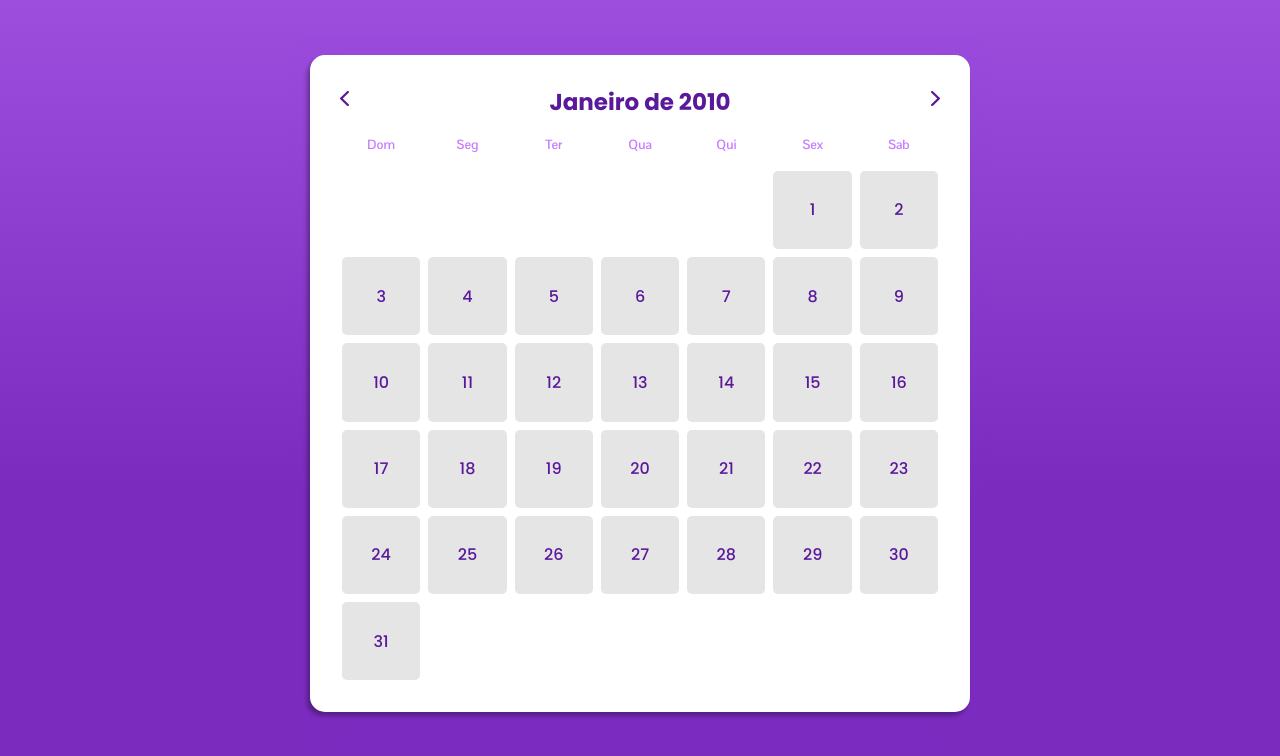
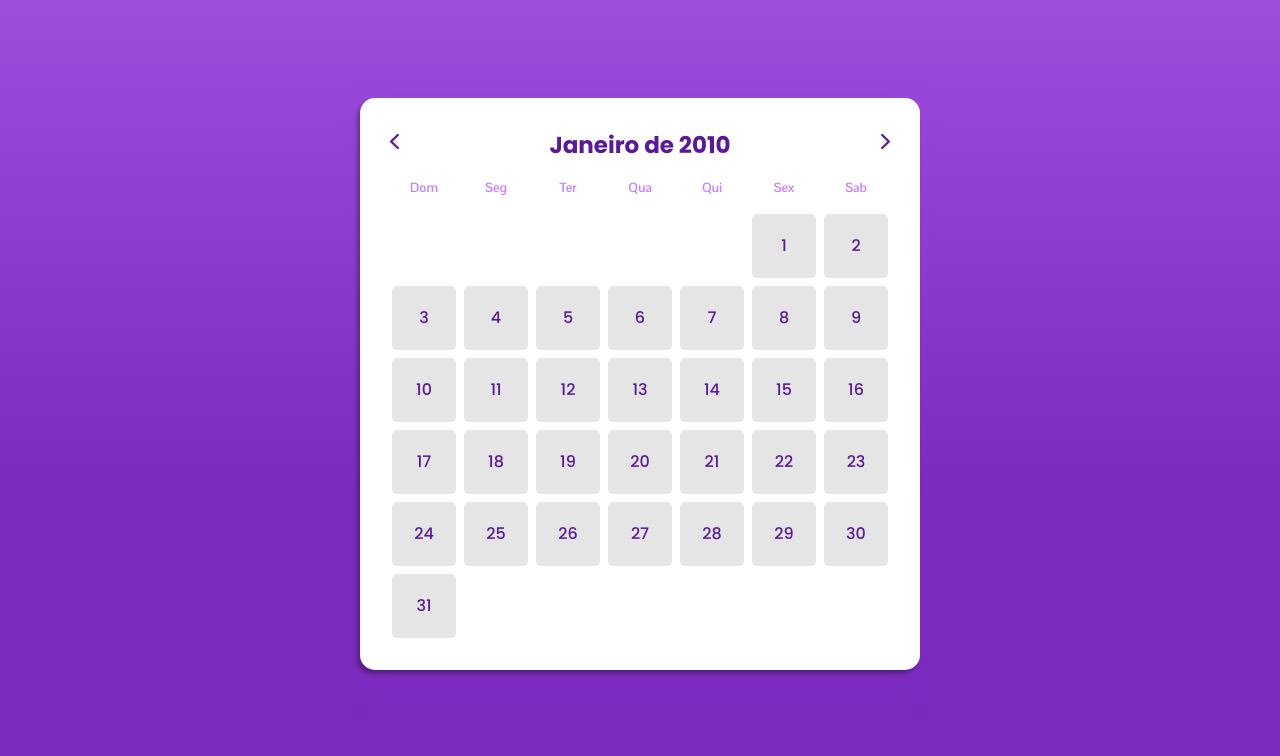
Before and after one commit to alysson-melo/calendario_pout, a plain HTML site: page index.html in a window 1280 px wide. Drawn offline with Linux system fonts and the light colour scheme.

Commit message:
Adiconar o user-select: none no CSS

```diff
--- a/style.css
+++ b/style.css
@@ -47,7 +47,7 @@ body {
 .container {
     width: 100%;
     /* verificar o tamanho que isso deve ter no futuro para responsividade */
-    max-width: 700px;
+    max-width: 600px;
     margin: 0 auto;
     backdrop-filter: blur(20px);
     border-radius: 25px;
@@ -69,6 +69,7 @@ button {
     background: none;
     border: none;
     cursor: pointer;
+    user-select: none;
 }
 
 #nav-btn-left {
@@ -120,7 +121,7 @@ button {
     background: var(--white);
     border-radius: 15px;
     padding: 30px;
-    max-width: 600px;
+    max-width: 400px;
     width: 90%;
     overflow-y: auto;
     box-shadow: var(--box_shadow_default);
```
Also changed, not shown: script.js (line endings or trailing spaces).
